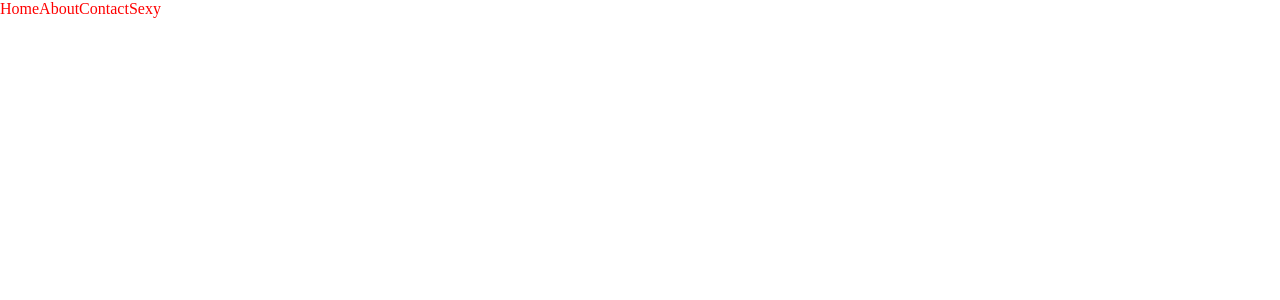
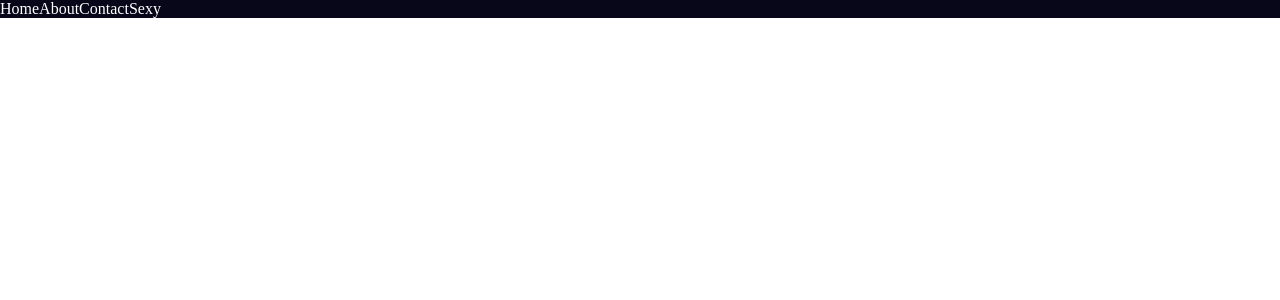
Before and after one commit to lmrigs/tech-lab-laurica, a React (Create React App) app: page / in a window 1280 px wide. Shown: the top 300 px of the page. Built offline with nearby package versions, Linux system fonts and the light colour scheme.

Commit message:
added navbar elements

```diff
--- a/src/App.js
+++ b/src/App.js
@@ -1,4 +1,4 @@
-import "./App.scss";
+import "./Styles/App.scss";
 import Navbar from "./Components/Navbar";
 
 function App() {
--- a/src/App.scss
+++ /dev/null
@@ -1,6 +0,0 @@
-@import "/src/Styles/Navbar.scss";
-
-* {
-    margin: 0;
-    padding: 0;
-}
--- /dev/null
+++ b/src/Styles/App.scss
@@ -0,0 +1,9 @@
+@import "Navbar.scss";
+@import "config.scss";
+@import "mixins.scss";
+
+
+body {
+padding: 0;
+margin: 0;
+}
--- a/src/Styles/Navbar.scss
+++ b/src/Styles/Navbar.scss
@@ -1,3 +1,9 @@
-a {
-    color:red;
+@import "/src/Styles/config.scss";
+
+.nav-content {
+    width: 100%;
+    background-color: $primary-color;
+        a {
+        color: $tertiary-color;
+        }
 }
--- /dev/null
+++ b/src/Styles/config.scss
@@ -0,0 +1,3 @@
+$primary-color: #070719;
+$secondary-color: #6a6aa3;
+$tertiary-color: #ffffff;
```
Also changed, not shown: src/Styles/mixins.scss (added).
